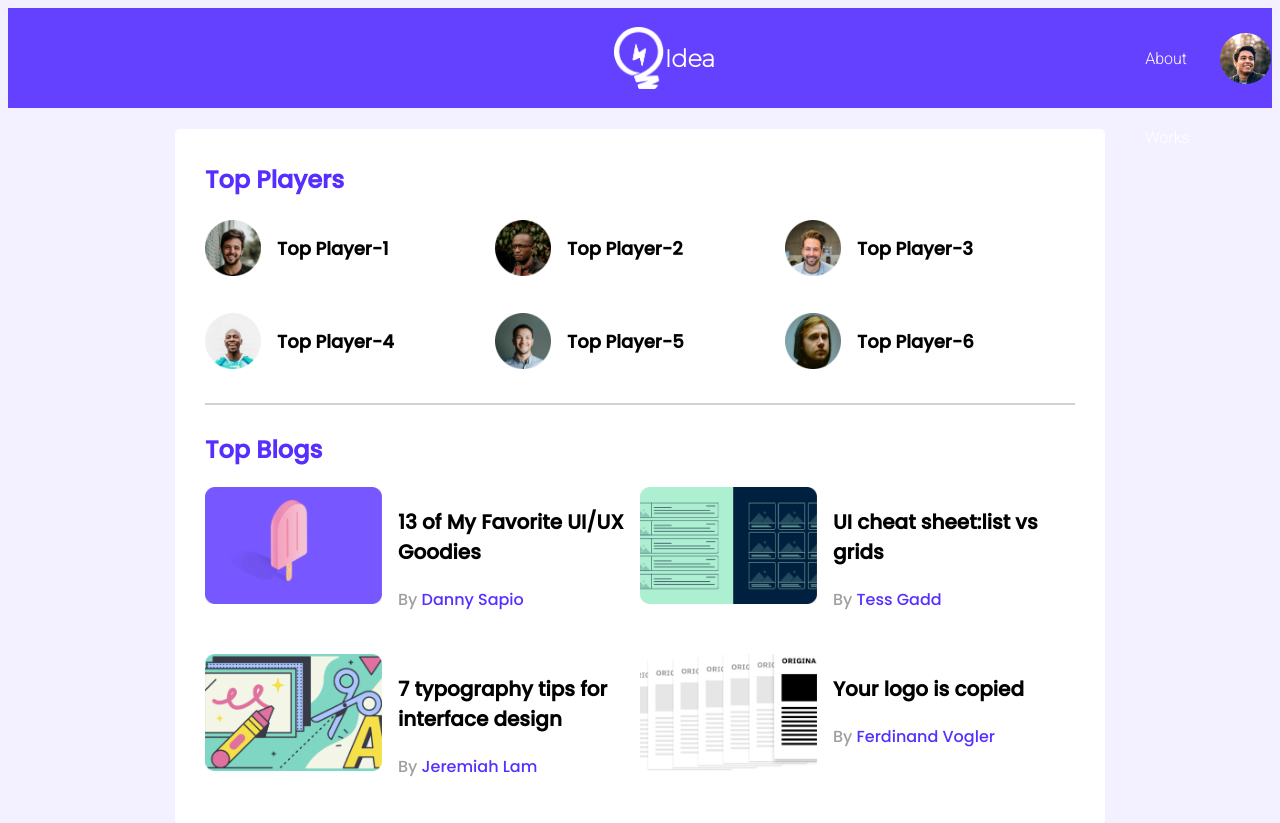
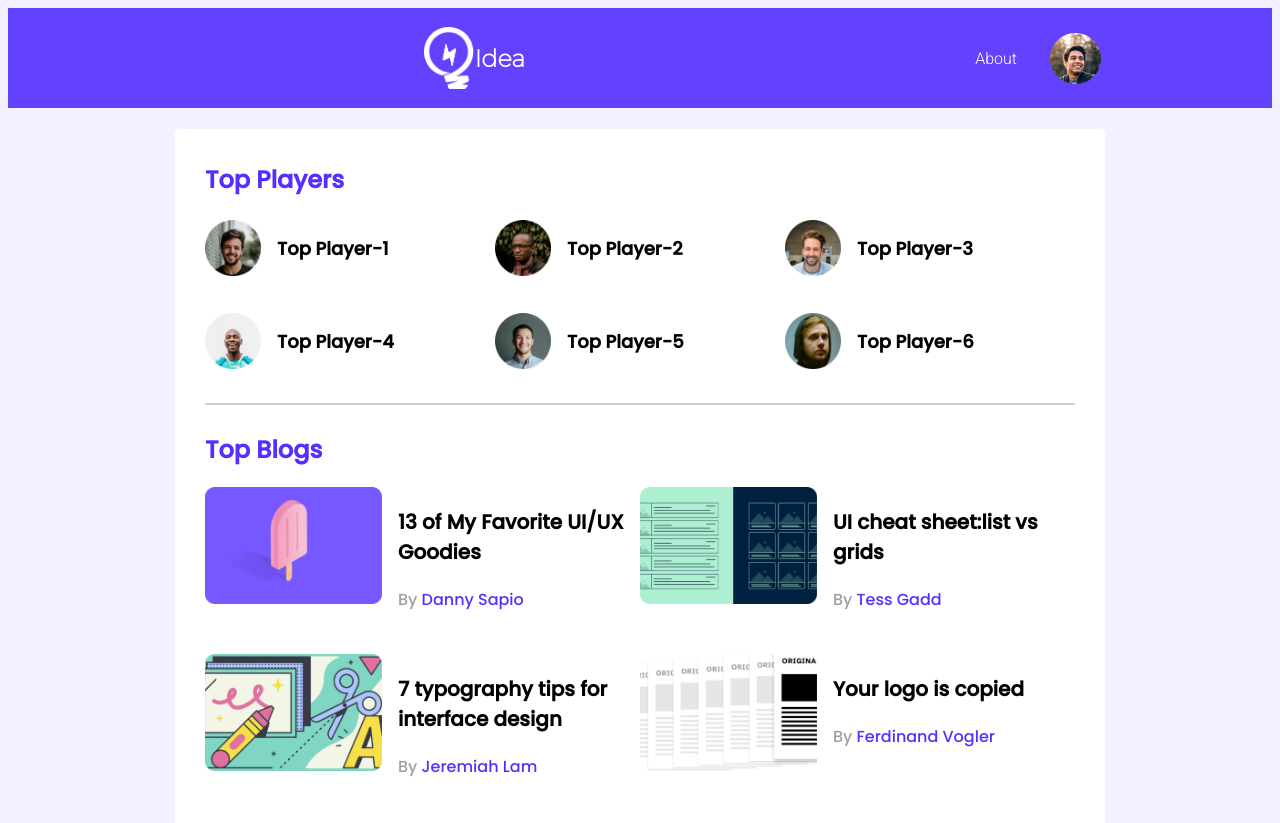
Before and after one commit to Mohit-Alam-Bhuiyan/leader-board-css3, a plain HTML site: page index.html in a window 1280 px wide. Shown: the top 823 px of the page. Drawn offline with Linux system fonts and the light colour scheme.

Commit message:
nav bar updated

```diff
--- a/styles/style.css
+++ b/styles/style.css
@@ -24,16 +24,16 @@ header{
 }
 
 .logo{
-    margin-left: 480px;
+    margin-left: 290px;
 }
 .ida{
     color: white;
-    margin-right: 360px;
+    margin-right: 380px;
     font-family: 'Montserrat', sans-serif;
 }
 .nav_links{
     list-style: none;
-    /* margin-left: 900px; */
+    /* margin-left: 100px; */
 }
 
 .nav_links li{
@@ -45,7 +45,7 @@ header{
 }
 
 .cta{
-    margin-right: 480px;
+    margin-right: 290px;
 }
 
 /*------------------------
```
